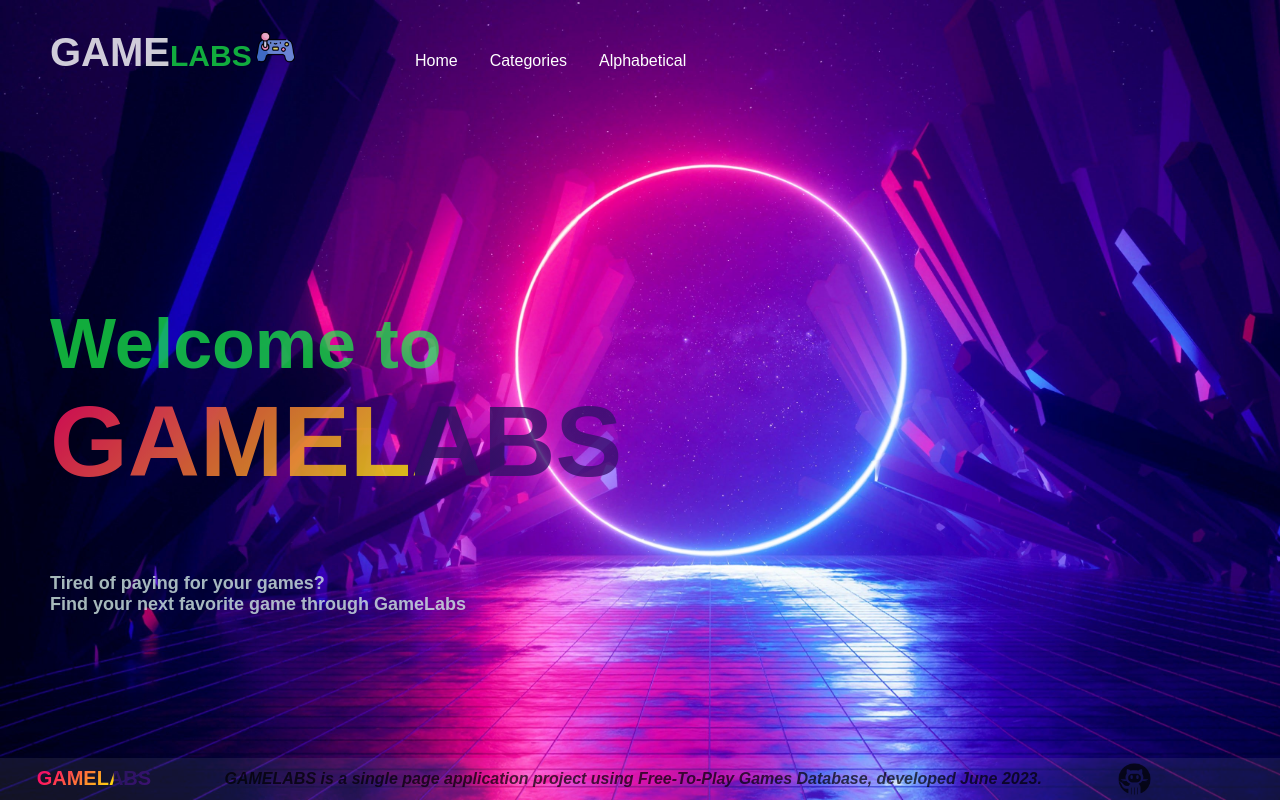
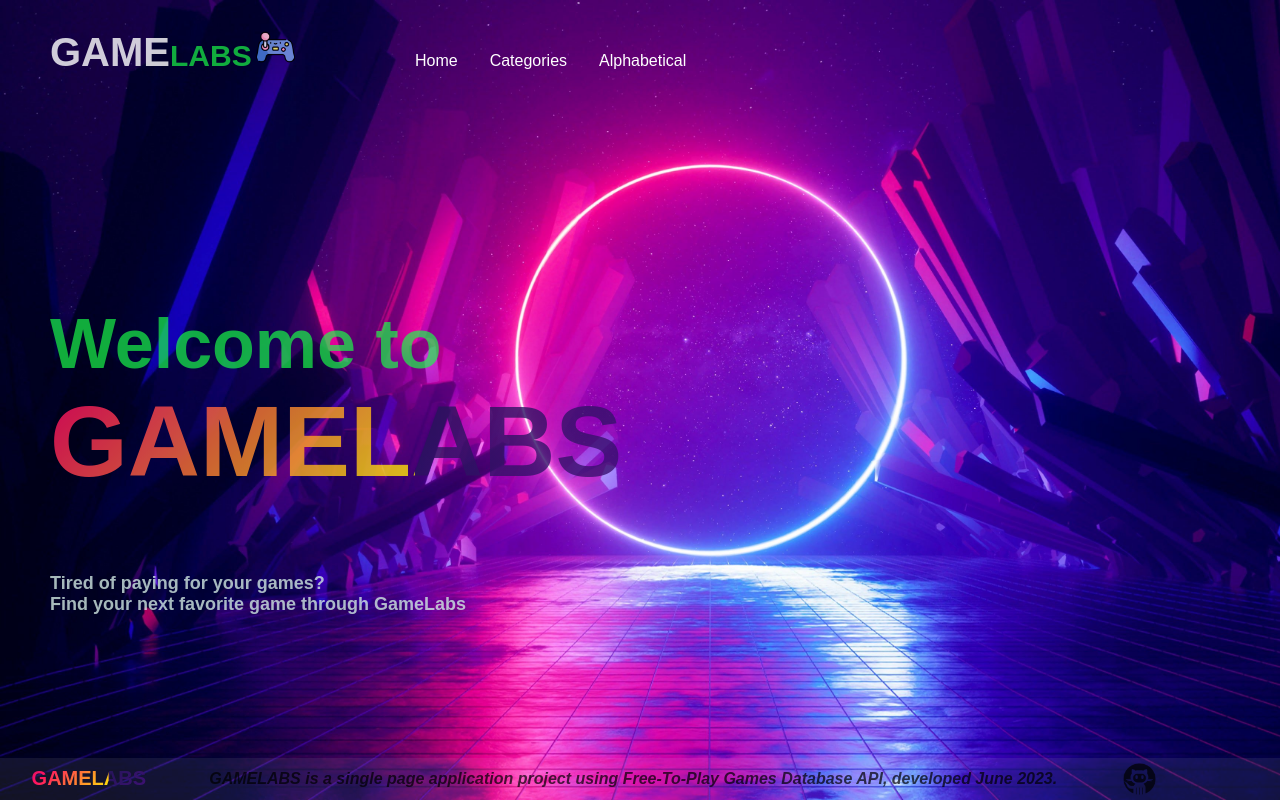
Before and after one commit to joha4022/gamelabs, a website with bundled scripts: page index.html in a window 1280 px wide. Built offline with nearby package versions, Linux system fonts and the light colour scheme; some packages are replaced by stand-ins of ours; no server answers; some icons are missing.

Commit message:
changed wording on footer

```diff
--- a/index.html
+++ b/index.html
@@ -63,7 +63,7 @@
   <br>
   <footer>
     <h5>GAMELABS</h5>
-    <p><i>GAMELABS is a single page application project using Free-To-Play Games Database, developed June 2023.</i></p>
+    <p><i>GAMELABS is a single page application project using Free-To-Play Games Database API, developed June 2023.</i></p>
     <a id="githubBox" href="https://github.com/joha4022/sdi17-project1" target="_blank"><img id="githubIcon" src="./images/social.png"></a>
   </footer>
 </body>
```
